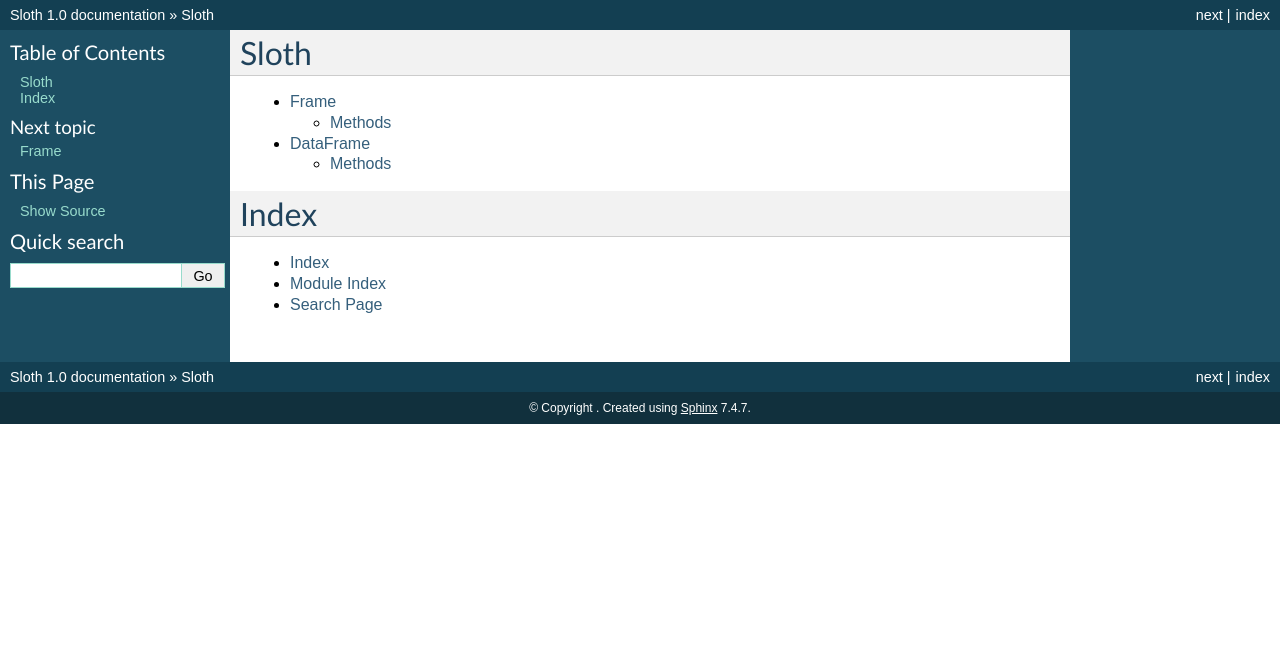
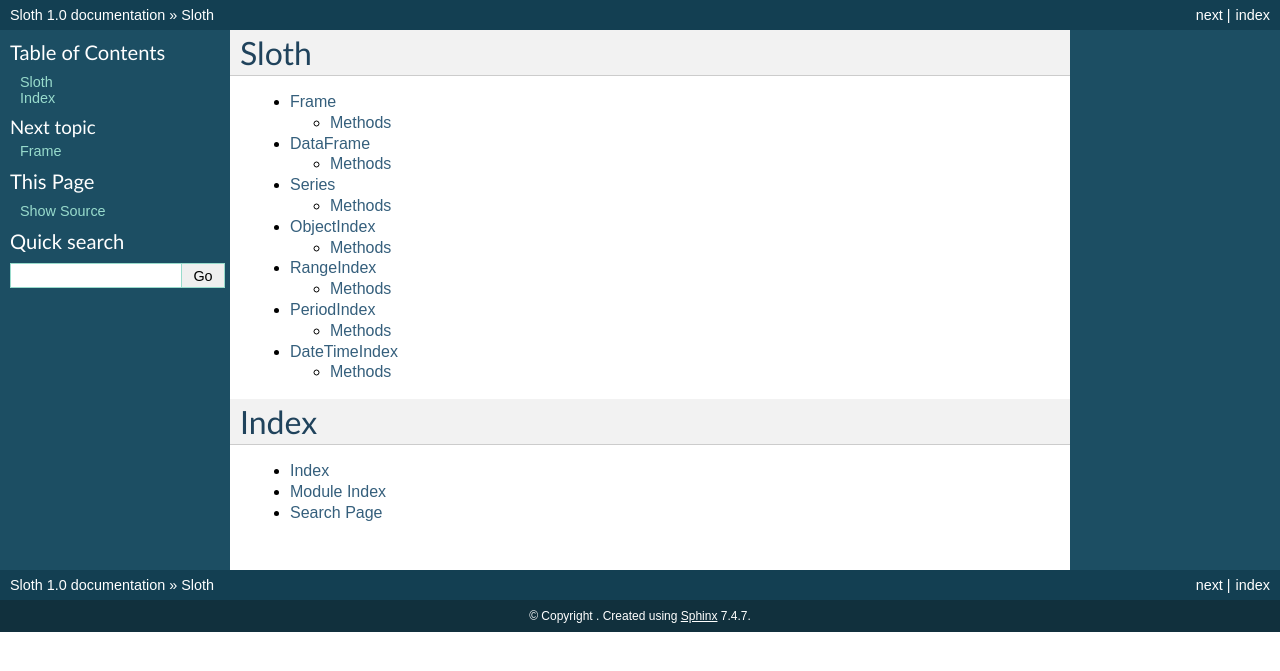
Before and after one commit to evanwporter/Sloth, a Sphinx documentation site: the page built from docs/source/index.rst, in a window 1280 px wide. Shown: the top 671 px of the page. Built offline with Sphinx 7.4.7, drawn with Linux system fonts in a browser that asks for light colours.

Commit message:
Fleshed out index.rst

```diff
--- a/docs/source/index.rst
+++ b/docs/source/index.rst
@@ -11,6 +11,13 @@
 
    frame/frame
    dataframe/dataframe
+   series/series
+
+   objectindex/objectindex
+   rangeindex/rangeindex
+   periodindex/periodindex
+   datetimeindex/datetimeindex
+
 
 Index
 =====
```
Also changed, not shown: 18 other files.
